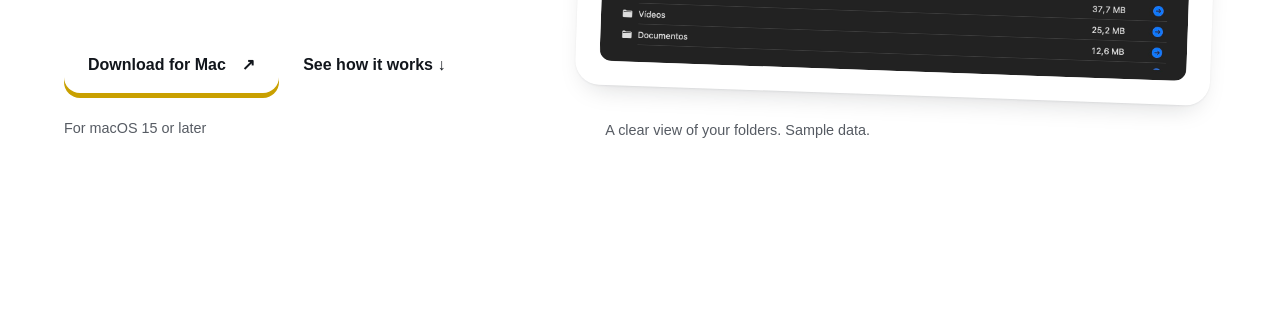
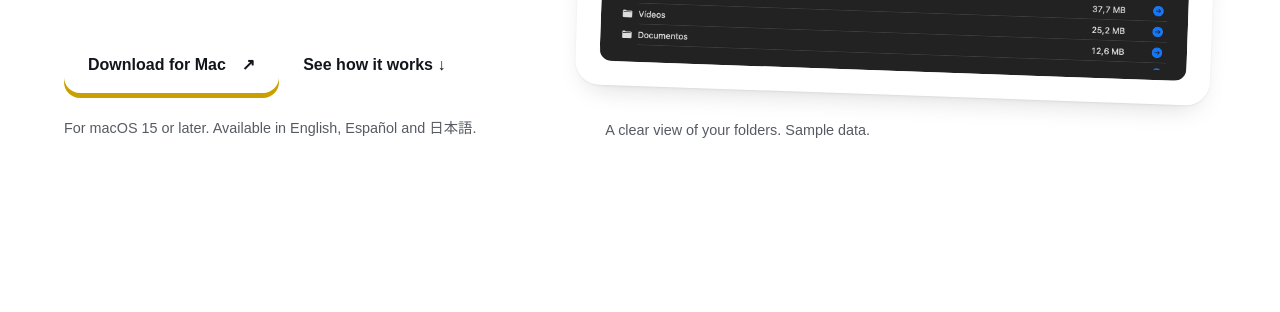
Before and after one commit to alberto-rodriguez-zumi/folder-size-macos, a plain HTML site: page site/index.html in a window 1280 px wide. Shown: the part 488-800 px from the top of the page. Drawn offline with Linux system fonts and the light colour scheme; a web font is replaced by a local one.

Commit message:
Deploy website with GitHub Pages

```diff
--- a/site/index.html
+++ b/site/index.html
@@ -21,7 +21,7 @@
         <h1>Your space,<br><span>at a glance.</span></h1>
         <p class="lead">See what is taking up space on your Mac at a glance.</p>
         <div class="hero-actions"><a class="button button-primary" href="https://github.com/alberto-rodriguez-zumi/folder-size-macos/releases/latest">Download for Mac <span aria-hidden="true">↗</span></a><a class="text-link" href="#como-funciona">See how it works <span aria-hidden="true">↓</span></a></div>
-        <p class="requirements">For macOS 15 or later</p>
+        <p class="requirements">For macOS 15 or later. Available in English, Español and 日本語.</p>
       </div>
       <figure class="hero-visual"><div class="image-mat"><img src="assets/mosaico.png" width="1800" height="1020" alt="Folder Size treemap view with sample folders."></div><figcaption>A clear view of your folders. Sample data.</figcaption></figure>
     </section>
```
Also changed, not shown: 1 other file.
